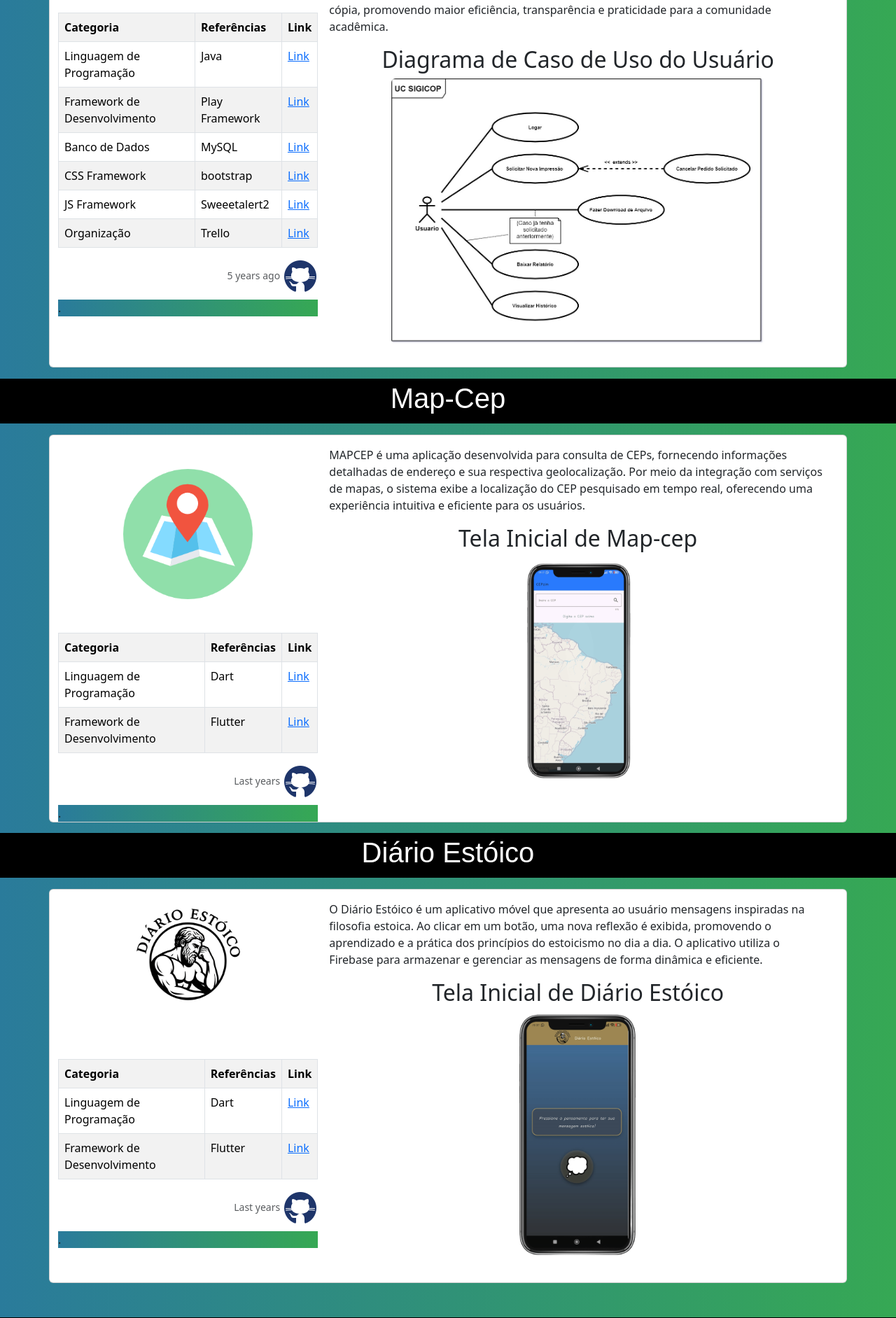
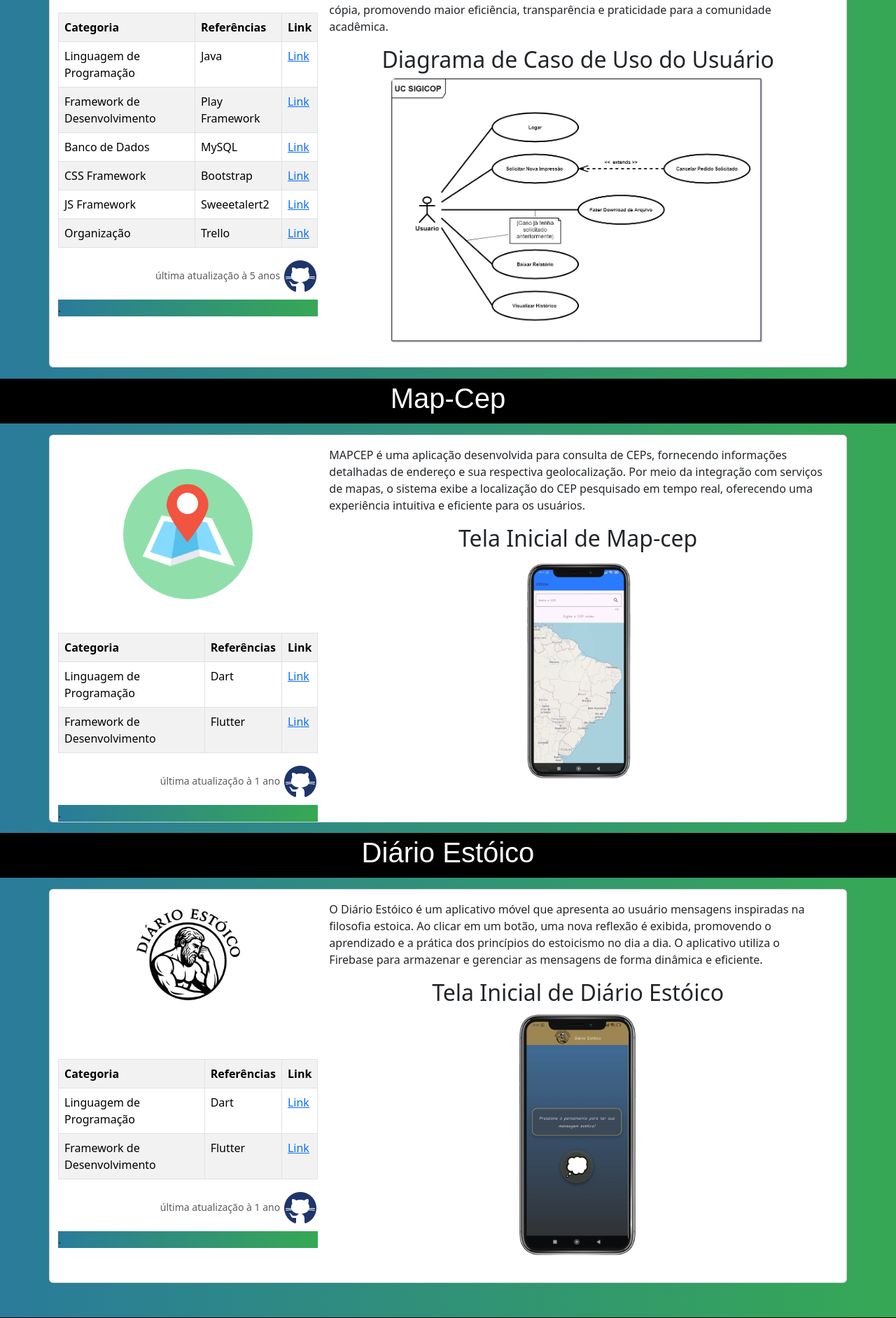
Before and after one commit to TIpsTech-exe/website-Tipstech, a Django app: page /projetos/ in a window 1280 px wide. Shown: the part 492-2375 px from the top of the page at 70% size. Run offline with Django 5.2, Linux system fonts and the light colour scheme.

Commit message:
ajustes em projetos.html

```diff
--- a/tipstech/templates/projetos.html
+++ b/tipstech/templates/projetos.html
@@ -39,7 +39,7 @@
           </tr>
           <tr>
             <td>CSS Framework</td>
-            <td>bootstrap</td>
+            <td>Bootstrap</td>
             <td><a href="https://getbootstrap.com/docs/4.4/getting-started/introduction/">Link</a></td>
           </tr>
           <tr>
@@ -57,7 +57,7 @@
         <a href="https://github.com/mpsps/SIGICOP"
                          target="_blank"
                          class="text-white text-decoration-none">
-                         <span class="card-text"><small class="text-body-secondary">5 years ago</small></span>
+                         <span class="card-text"><small class="text-body-secondary">última atualização à 5 anos</small></span>
                          <img src="{% static 'img/github.png' %}"  class="img-fluid" alt="Logo">
                       </a>
         </div>
@@ -116,7 +116,7 @@
         <a href="https://github.com/mpsps/map_cep"
                          target="_blank"
                          class="text-white text-decoration-none">
-                         <span class="card-text"><small class="text-body-secondary">Last years</small></span>
+                         <span class="card-text"><small class="text-body-secondary">última atualização à 1 ano</small></span>
                          <img src="{% static 'img/github.png' %}"  class="img-fluid" alt="Logo">
                       </a>
         </div>
@@ -169,7 +169,7 @@
         <a href="https://github.com/mpsps/Diario-Estoico"
                          target="_blank"
                          class="text-white text-decoration-none">
-                         <span class="card-text"><small class="text-body-secondary">Last years</small></span>
+                         <span class="card-text"><small class="text-body-secondary">última atualização à 1 ano</small></span>
                          <img src="{% static 'img/github.png' %}"  class="img-fluid" alt="Logo">
                       </a>
         </div>
@@ -224,12 +224,12 @@
       </tr>
       <tr>
         <td>Banco de Dados</td>
-        <td>Sqlite</td>
+        <td>SQLite</td>
         <td><a href="https://sqlite.org/index.html">Link</a></td>
       </tr>
       <tr>
         <td>CSS Framework</td>
-        <td>bootstrap</td>
+        <td>Bootstrap</td>
         <td><a href="https://getbootstrap.com/docs/4.4/getting-started/introduction/">Link</a></td>
       </tr>
   </table>
@@ -237,7 +237,7 @@
         <a href="https://github.com/DamiaoNetto/Projeto_Integrador"
                          target="_blank"
                          class="text-white text-decoration-none">
-                         <span class="card-text"><small class="text-body-secondary">2 years ago</small></span>
+                         <span class="card-text"><small class="text-body-secondary">última atualização à 2 anos</small></span>
                          <img src="{% static 'img/github.png' %}"  class="img-fluid" alt="Logo">
                       </a>
         </div>
@@ -287,12 +287,12 @@
       </tr>
       <tr>
         <td>Banco de Dados</td>
-        <td>Sqlite</td>
+        <td>SQLite</td>
         <td><a href="https://sqlite.org/index.html">Link</a></td>
       </tr>
       <tr>
         <td>CSS Framework</td>
-        <td>bootstrap</td>
+        <td>Bootstrap</td>
         <td><a href="https://getbootstrap.com/docs/4.4/getting-started/introduction/">Link</a></td>
       </tr>
   </table>
@@ -300,7 +300,7 @@
         <a href="https://gitlab.com/projeto-integrador-ii1/smart-space-parking"
                          target="_blank"
                          class="text-white text-decoration-none">
-                         <span class="card-text"><small class="text-body-secondary">9 months ago</small></span>
+                         <span class="card-text"><small class="text-body-secondary">última atualização à 9 meses</small></span>
                          <img src="{% static 'img/gitlab.png' %}"  class="img-fluid" alt="Logo">
                       </a>
         </div>
--- a/tipstech/templates/servicos.html
+++ b/tipstech/templates/servicos.html
@@ -99,8 +99,8 @@
           <img src="{% static 'img/1.png' %}" class="card-img-top rounded-4" alt="...">
           <div class="card-body">
             <h5 class="card-title">Solicitar Outro Serviço de Informática</h5>
-            <p class="card-text">Formatação com a instalação do Sistema Operacional</p>
-            <a href="https://wa.me/message/5584933005937?text=Olá!%20Gostaria%20de%20solicitar%20outro%20serviço%20de%20informática." class="btn corWhats ">solicitar</a>
+            <p class="card-text">Não encontrou o que procura?</p>
+            <a href="https://wa.me/message/5584933005937?text=Olá!%20Gostaria%20de%20solicitar%20outro%20serviço%20de%20informática." class="btn corWhats ">Entrar em Contato</a>
           </div>
         </div>
       </div>
```
Also changed, not shown: db.sqlite3.
